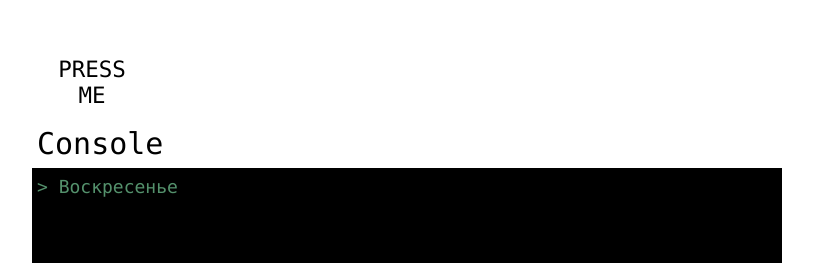
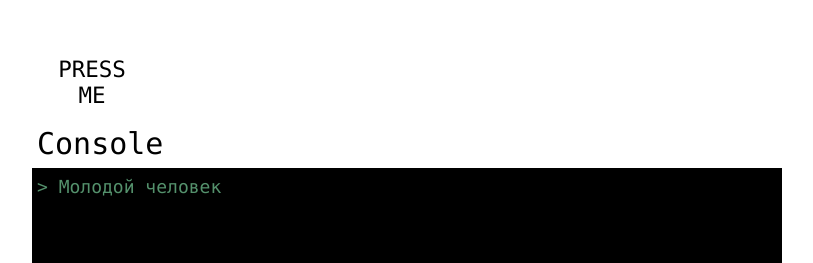
Before and after one commit to GanievIbraim/Vue3_base, a Vue app: page / in a window 1280 px wide. Shown: the part 126-389 px from the top of the page, without its empty margins (233-1046 px from the left). Built offline with nearby package versions, Linux system fonts and the light colour scheme.

Commit message:
v-else-if

```diff
--- a/src/App.vue
+++ b/src/App.vue
@@ -7,31 +7,23 @@
   </div>
 
   <div id='cmd'>
-    <p v-if="day === 'Понедельник'">> Понедельник</p>
-    <p v-if="day === 'Вторник'">> Вторник</p>
-    <p v-if="day === 'Среда'">> Среда</p>
-    <p v-if="day === 'Четверг'">> Четверг</p>
-    <p v-if="day === 'Пятница'">> Пятница</p>
-    <p v-if="day === 'Суббота'">> Суббота</p>
-    <p v-if="day === 'Воскресенье'">> Воскресенье</p>
+    <p v-if="age <= 18">> Подросток</p>
+	  <p v-else-if=" 19 < age < 25">> Молодой человек</p>
+	  <p v-else-if="age >= 26">> Мужчина</p>
+	  <p v-else>error</p>
   </div>
 
 </template>
 
 <script>
-var days =["Воскресенье", "Понедельник", "Вторник", "Среда", "Четверг", "Пятница", "Суббота"];
-var now = new Date();
-
 export default {
 	data() {
     return {
-      day: days[now.getDay()],
+      age: 25,
 	  }
   },
 
   methods: {
-    one: function() {
-    },
   }
 }
 
```
